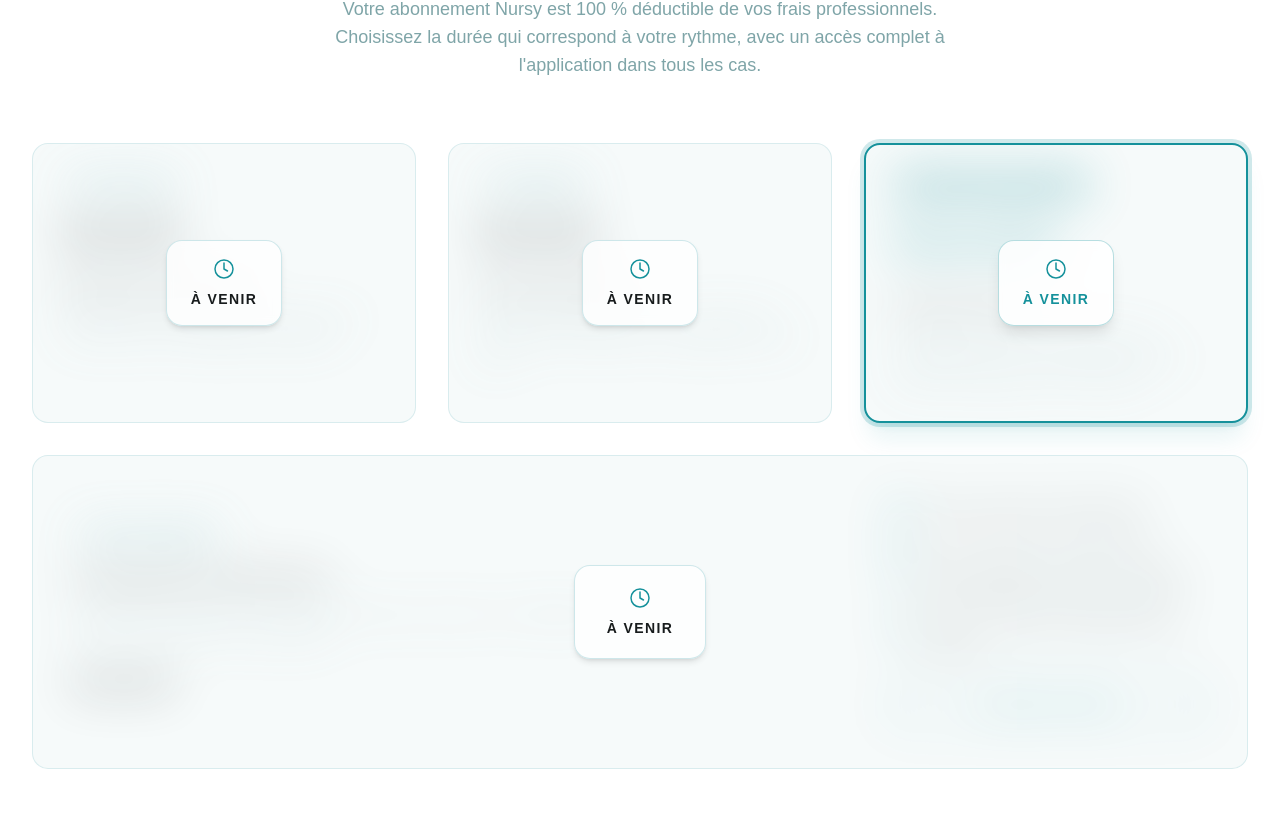
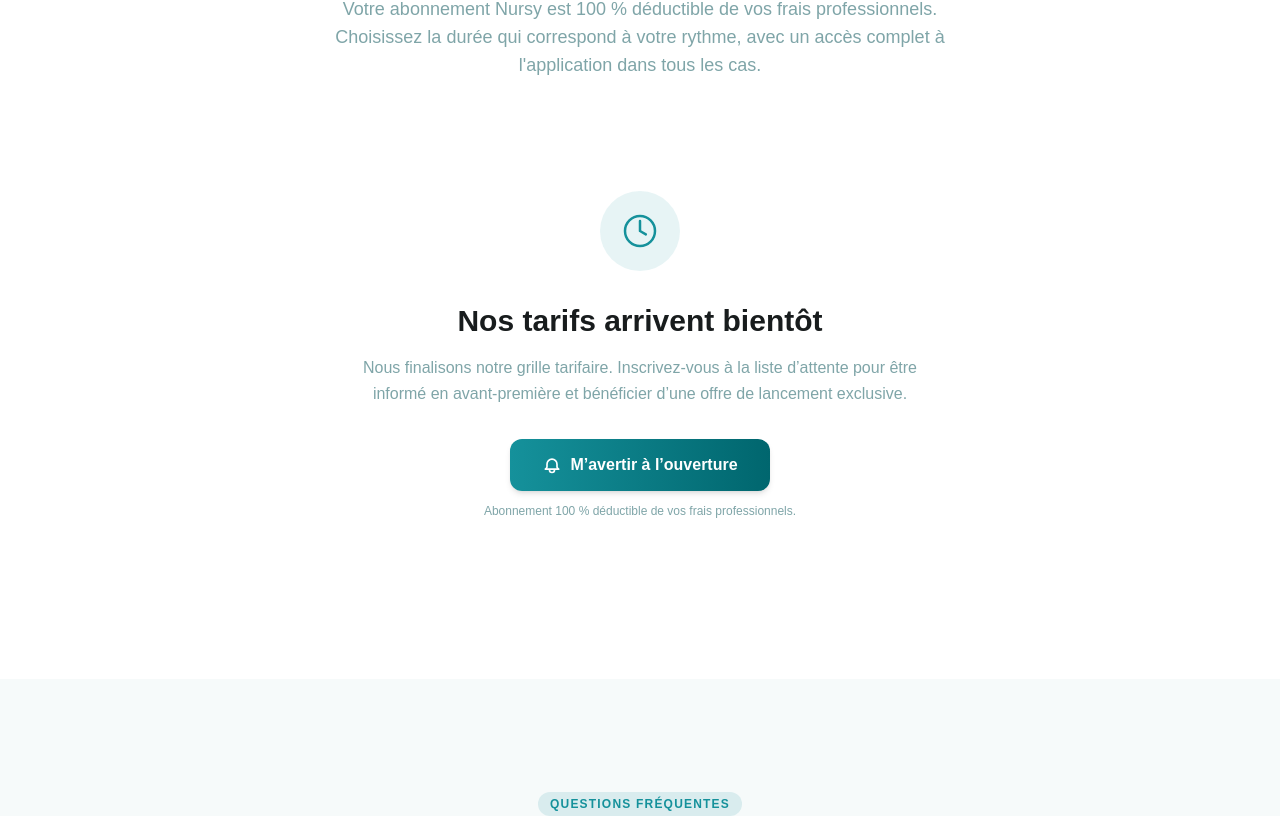
Before and after one commit to JD-Orkest/nursy-landing-page, a Nuxt app: page / in a window 1280 px wide. Shown: the part 5330-6146 px from the top of the page. Built offline with nearby package versions, Linux system fonts and the light colour scheme.

Commit message:
feat: ajout d'un bloc "bientôt" dans la section des tarifs et mise à jour des traductions en français et néerlandais

```diff
--- a/components/organisms/PricingSection.vue
+++ b/components/organisms/PricingSection.vue
@@ -1,6 +1,7 @@
 <script setup>
 const { t, tm, rt } = useI18n()
 const { open: openContactModal } = useContactModal()
+const { open: openWaitlistModal } = useWaitlistModal()
 
 const sharedFeatures = computed(() => tm('pricing.shared_features'))
 const groupFeatures  = computed(() => tm('pricing.plan_group.features'))
@@ -26,23 +27,66 @@ const groupFeatures  = computed(() => tm('pricing.plan_group.features'))
         </p>
       </div>
 
+      <!-- ─── Bloc « bientôt » ─── -->
+      <div class="flex flex-col items-center text-center gap-8 py-8 md:py-12">
+
+        <!-- Icône horloge -->
+        <div class="flex h-20 w-20 items-center justify-center rounded-full bg-primary/10">
+          <svg class="w-10 h-10 text-primary" fill="none" viewBox="0 0 24 24" stroke="currentColor" stroke-width="1.5" aria-hidden="true">
+            <path stroke-linecap="round" stroke-linejoin="round" d="M12 6v6l3.5 2M21 12a9 9 0 11-18 0 9 9 0 0118 0z" />
+          </svg>
+        </div>
+
+        <!-- Texte -->
+        <div class="max-w-xl space-y-4">
+          <h3 class="font-manrope font-extrabold text-2xl md:text-3xl text-text-main">
+            {{ t('pricing.teaser_title') }}
+          </h3>
+          <p class="font-jakarta text-base text-info leading-relaxed">
+            {{ t('pricing.teaser_body') }}
+          </p>
+        </div>
+
+        <!-- CTA -->
+        <div class="flex flex-col items-center gap-3">
+          <button
+            type="button"
+            class="inline-flex items-center gap-2 bg-gradient-to-r from-primary to-primary-dark text-white font-manrope font-semibold rounded-xl min-h-[52px] px-8 text-base shadow-md hover:shadow-lg hover:scale-[1.02] active:scale-[0.98] transition-all duration-200 focus-visible:outline-none focus-visible:ring-2 focus-visible:ring-primary focus-visible:ring-offset-2"
+            @click="openWaitlistModal('pricing_teaser')"
+          >
+            <svg class="w-5 h-5 shrink-0" fill="none" viewBox="0 0 24 24" stroke="currentColor" stroke-width="2" aria-hidden="true">
+              <path stroke-linecap="round" stroke-linejoin="round" d="M15 17h5l-1.405-1.405A2.032 2.032 0 0118 14.158V11a6 6 0 10-12 0v3.159c0 .538-.214 1.055-.595 1.436L4 17h5m6 0v1a3 3 0 11-6 0v-1m6 0H9" />
+            </svg>
+            {{ t('pricing.teaser_cta') }}
+          </button>
+          <p class="font-jakarta text-xs text-info">
+            {{ t('pricing.teaser_note') }}
+          </p>
+        </div>
+
+      </div>
+
+      <!--
+      ╔══════════════════════════════════════════════════════════════╗
+      ║  Grille tarifaire — commentée en attendant la publication   ║
+      ╚══════════════════════════════════════════════════════════════╝
+
       <!-- ─── Grille 3 plans (badge · prix · nom · description uniquement) ─── -->
-      <div class="grid grid-cols-1 md:grid-cols-3 gap-6 lg:gap-8 items-stretch">
+      <!--<div class="grid grid-cols-1 md:grid-cols-3 gap-6 lg:gap-8 items-stretch"> -->
 
         <!-- ── Plan Hebdomadaire ── -->
-        <div class="relative bg-surface rounded-2xl border border-secondary/40 overflow-hidden">
+        <!--<div class="relative bg-surface rounded-2xl border border-secondary/40 overflow-hidden">-->
           <!-- Contenu flou -->
-          <div class="p-7 flex flex-col gap-5 blur-xl opacity-40 pointer-events-none select-none">
+          <!--<div class="p-7 flex flex-col gap-5 blur-xl opacity-40 pointer-events-none select-none">
             <span class="inline-flex items-center self-start bg-secondary/30 text-primary-dark text-xs font-bold font-manrope tracking-wider uppercase rounded-full px-3 py-1">
               {{ t('pricing.plan_weekly.badge') }}
             </span>
 
             <div class="flex items-end gap-1">
               <p class="font-manrope font-extrabold text-4xl text-text-main leading-none">
-                <!-- {{ t('pricing.plan_weekly.price') }} -->
                 bientôt
               </p>
-              <span class="font-jakarta text-sm text-info mb-0.5"><!-- {{ t('pricing.plan_weekly.duration') }} --></span>
+              <span class="font-jakarta text-sm text-info mb-0.5"></span>
             </div>
 
             <div>
@@ -54,20 +98,11 @@ const groupFeatures  = computed(() => tm('pricing.plan_group.features'))
               </p>
             </div>
           </div>
-          <!-- Overlay à venir -->
-          <div class="absolute inset-0 flex items-center justify-center">
-            <div class="inline-flex flex-col items-center gap-2 bg-white/80 backdrop-blur-sm border border-secondary/60 rounded-2xl px-6 py-4 shadow-md">
-              <svg class="w-6 h-6 text-primary" fill="none" viewBox="0 0 24 24" stroke="currentColor" stroke-width="1.5" aria-hidden="true">
-                <path stroke-linecap="round" stroke-linejoin="round" d="M12 6v6l3.5 2M21 12a9 9 0 11-18 0 9 9 0 0118 0z" />
-              </svg>
-              <span class="font-manrope font-bold text-sm text-text-main tracking-widest uppercase">{{ t('pricing.coming_soon') }}</span>
-            </div>
-          </div>
-        </div>
+        </div>-->
 
         <!-- ── Plan Mensuel ── -->
+         <!--
         <div class="relative bg-surface rounded-2xl border border-secondary/40 overflow-hidden">
-          <!-- Contenu flou -->
           <div class="p-7 flex flex-col gap-5 blur-xl opacity-40 pointer-events-none select-none">
             <span class="inline-flex items-center self-start bg-secondary/30 text-primary-dark text-xs font-bold font-manrope tracking-wider uppercase rounded-full px-3 py-1">
               {{ t('pricing.plan_monthly.badge') }}
@@ -75,10 +110,8 @@ const groupFeatures  = computed(() => tm('pricing.plan_group.features'))
 
             <div class="flex items-end gap-1">
               <p class="font-manrope font-extrabold text-4xl text-text-main leading-none">
-                <!-- {{ t('pricing.plan_monthly.price') }} -->
                 bientôt
               </p>
-              <span class="font-jakarta text-sm text-info mb-0.5"><!-- {{ t('pricing.plan_monthly.duration') }} --></span>
             </div>
 
             <div>
@@ -90,36 +123,17 @@ const groupFeatures  = computed(() => tm('pricing.plan_group.features'))
               </p>
             </div>
           </div>
-          <!-- Overlay à venir -->
-          <div class="absolute inset-0 flex items-center justify-center">
-            <div class="inline-flex flex-col items-center gap-2 bg-white/80 backdrop-blur-sm border border-secondary/60 rounded-2xl px-6 py-4 shadow-md">
-              <svg class="w-6 h-6 text-primary" fill="none" viewBox="0 0 24 24" stroke="currentColor" stroke-width="1.5" aria-hidden="true">
-                <path stroke-linecap="round" stroke-linejoin="round" d="M12 6v6l3.5 2M21 12a9 9 0 11-18 0 9 9 0 0118 0z" />
-              </svg>
-              <span class="font-manrope font-bold text-sm text-text-main tracking-widest uppercase">{{ t('pricing.coming_soon') }}</span>
-            </div>
-          </div>
         </div>
 
-        <!-- ── Plan Annuel (mis en avant) ── -->
-        <div class="relative bg-surface rounded-2xl border-2 border-primary ring-4 ring-primary/20 overflow-hidden shadow-xl shadow-primary/10">
-          <!-- Contenu flou -->
+        <!-- ── Plan Annuel ── -->
+        <!--<div class="relative bg-surface rounded-2xl border-2 border-primary ring-4 ring-primary/20 overflow-hidden shadow-xl shadow-primary/10">
           <div class="p-7 flex flex-col gap-5 blur-xl opacity-40 pointer-events-none select-none">
             <span class="inline-flex items-center self-start bg-primary text-white text-xs font-bold font-manrope tracking-wider uppercase rounded-full px-3 py-1">
               {{ t('pricing.plan_yearly.badge') }}
             </span>
 
             <div>
-              <div class="flex items-end gap-1">
-                <p class="font-manrope font-extrabold text-5xl text-primary leading-none">
-                  <!-- {{ t('pricing.plan_yearly.price') }} -->
-                  bientôt
-                </p>
-                <span class="font-jakarta text-sm text-info mb-0.5"><!-- {{ t('pricing.plan_yearly.duration') }} --></span>
-              </div>
-              <p class="mt-1.5 font-jakarta text-sm font-semibold text-primary/70">
-                <!-- {{ t('pricing.plan_yearly.equivalent') }} -->
-              </p>
+              <p class="font-manrope font-extrabold text-5xl text-primary leading-none">bientôt</p>
             </div>
 
             <div>
@@ -131,34 +145,18 @@ const groupFeatures  = computed(() => tm('pricing.plan_group.features'))
               </p>
             </div>
           </div>
-          <!-- Overlay à venir -->
-          <div class="absolute inset-0 flex items-center justify-center">
-            <div class="inline-flex flex-col items-center gap-2 bg-white/85 backdrop-blur-sm border border-primary/30 rounded-2xl px-6 py-4 shadow-lg">
-              <svg class="w-6 h-6 text-primary" fill="none" viewBox="0 0 24 24" stroke="currentColor" stroke-width="1.5" aria-hidden="true">
-                <path stroke-linecap="round" stroke-linejoin="round" d="M12 6v6l3.5 2M21 12a9 9 0 11-18 0 9 9 0 0118 0z" />
-              </svg>
-              <span class="font-manrope font-bold text-sm text-primary tracking-widest uppercase">{{ t('pricing.coming_soon') }}</span>
-            </div>
-          </div>
         </div>
 
-      </div>
+      </div>-->
 
-
-
-
-      <!-- ─── Carte Bureaux Infirmiers (pleine largeur) ─── -->
-      <div class="relative mt-6 lg:mt-8 rounded-2xl border border-secondary/40 bg-surface overflow-hidden">
-        <!-- Contenu flou -->
-        <div class="p-7 lg:p-10 blur-xl opacity-40 pointer-events-none select-none">
-          <div class="flex flex-col gap-8 lg:flex-row lg:items-center lg:gap-16">
-
-          <!-- Gauche : texte + prix -->
+      <!-- ─── Carte Bureaux Infirmiers ─── -->
+       <!--
+      <div class="mt-6 lg:mt-8 rounded-2xl border border-secondary/40 bg-surface p-7 lg:p-10">
+        <div class="flex flex-col gap-8 lg:flex-row lg:items-center lg:gap-16">
           <div class="flex-1 flex flex-col gap-4">
             <span class="inline-flex items-center self-start bg-secondary/30 text-primary-dark text-xs font-bold font-manrope tracking-wider uppercase rounded-full px-3 py-1">
               {{ t('pricing.plan_group.badge') }}
             </span>
-
             <div>
               <h3 class="font-manrope font-bold text-xl text-text-main mb-2 lg:text-2xl">
                 {{ t('pricing.plan_group.name') }}
@@ -167,50 +165,30 @@ const groupFeatures  = computed(() => tm('pricing.plan_group.features'))
                 {{ t('pricing.plan_group.description') }}
               </p>
             </div>
-
             <p class="font-manrope font-extrabold text-3xl text-text-main">
-              <!-- {{ t('pricing.plan_group.price') }} -->
-              bientôt
+              {{ t('pricing.plan_group.price') }}
             </p>
           </div>
-
-          <!-- Droite : features + CTA -->
           <div class="flex flex-col gap-6 lg:w-80 lg:shrink-0">
             <ul class="flex flex-col gap-3" role="list">
-              <li
-                v-for="(item, idx) in groupFeatures"
-                :key="idx"
-                class="flex items-start gap-3 font-jakarta text-sm text-text-main"
-              >
+              <li v-for="(item, idx) in groupFeatures" :key="idx" class="flex items-start gap-3 font-jakarta text-sm text-text-main">
                 <svg class="w-5 h-5 text-primary shrink-0 mt-0.5" viewBox="0 0 20 20" fill="currentColor" aria-hidden="true">
                   <path fill-rule="evenodd" d="M10 18a8 8 0 100-16 8 8 0 000 16zm3.707-9.293a1 1 0 00-1.414-1.414L9 10.586 7.707 9.293a1 1 0 00-1.414 1.414l2 2a1 1 0 001.414 0l4-4z" clip-rule="evenodd" />
                 </svg>
                 <span>{{ rt(item) }}</span>
               </li>
             </ul>
-
-            <button
-              type="button"
+            <button type="button"
               class="inline-flex items-center justify-center border-2 border-primary text-primary font-manrope font-semibold rounded-xl min-h-[48px] px-6 text-sm hover:bg-primary hover:text-white transition-all duration-200 focus-visible:outline-none focus-visible:ring-2 focus-visible:ring-primary focus-visible:ring-offset-2"
-              @click="openContactModal"
-            >
+              @click="openContactModal">
               {{ t('pricing.plan_group.cta') }}
             </button>
-          </div>
-
-        </div>
-      </div>
-        <!-- Overlay à venir -->
-        <div class="absolute inset-0 flex items-center justify-center">
-          <div class="inline-flex flex-col items-center gap-2 bg-white/80 backdrop-blur-sm border border-secondary/60 rounded-2xl px-8 py-5 shadow-md">
-            <svg class="w-6 h-6 text-primary" fill="none" viewBox="0 0 24 24" stroke="currentColor" stroke-width="1.5" aria-hidden="true">
-              <path stroke-linecap="round" stroke-linejoin="round" d="M12 6v6l3.5 2M21 12a9 9 0 11-18 0 9 9 0 0118 0z" />
-            </svg>
-            <span class="font-manrope font-bold text-sm text-text-main tracking-widest uppercase">{{ t('pricing.coming_soon') }}</span>
           </div>
         </div>
       </div>
 
+      -->
+
     </div>
   </section>
 </template>
--- a/locales/fr.json
+++ b/locales/fr.json
@@ -175,6 +175,10 @@
   "pricing": {
     "eyebrow": "TARIFS FLEXIBLES",
     "coming_soon": "À venir",
+    "teaser_title": "Nos tarifs arrivent bientôt",
+    "teaser_body": "Nous finalisons notre grille tarifaire. Inscrivez-vous à la liste d’attente pour être informé en avant-première et bénéficier d’une offre de lancement exclusive.",
+    "teaser_cta": "M’avertir à l’ouverture",
+    "teaser_note": "Abonnement 100 % déductible de vos frais professionnels.",
     "title": "Un prix transparent. Une sérénité absolue.",
     "subtitle": "Votre abonnement Nursy est 100 % déductible de vos frais professionnels. Choisissez la durée qui correspond à votre rythme, avec un accès complet à l'application dans tous les cas.",
     "tax_note": "100 % déductible fiscalement",
--- a/locales/nl.json
+++ b/locales/nl.json
@@ -175,6 +175,10 @@
   "pricing": {
     "eyebrow": "FLEXIBELE TARIEVEN",
     "coming_soon": "Binnenkort",
+    "teaser_title": "Onze tarieven komen eraan",
+    "teaser_body": "We zijn onze tariefstructuur aan het finaliseren. Schrijf je in op de wachtlijst om als eerste op de hoogte te zijn en te profiteren van een exclusieve lanceringsprijs.",
+    "teaser_cta": "Breng mij op de hoogte",
+    "teaser_note": "Abonnement 100 % fiscaal aftrekbaar als beroepskost.",
     "title": "Een transparante prijs. Absolute sereniteit.",
     "subtitle": "Uw Nursy-abonnement is 100% fiscaal aftrekbaar als beroepskost. Kies de duur die bij uw ritme past, met volledige toegang tot de app in elk geval.",
     "tax_note": "100% fiscaal aftrekbaar",
```
